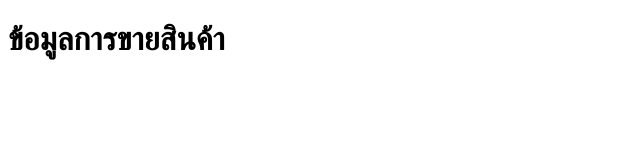
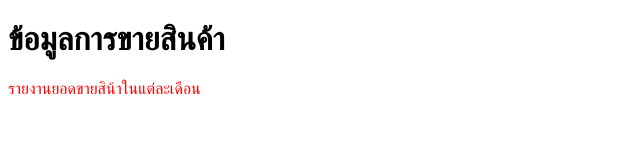
Before and after one commit to yasinthon18/yew-project_sec2, a plain HTML site: page index.html in a window 1280 px wide. Shown: the whole page, without its empty margins (0-640 px from the left). Drawn offline with Linux system fonts and the light colour scheme.

Commit message:
add report sale

```diff
--- a/index.html
+++ b/index.html
@@ -4,8 +4,14 @@
     <meta charset="UTF-8">
     <meta name="viewport" content="width=device-width, initial-scale=1.0">
     <title>Document</title>
+    <style>
+        p{
+            color: red;
+        }
+    </style>
 </head>
 <body>
     <h1>ข้อมูลการขายสินค้า</h1>
+    <p>รายงานยอดขายสิน้าในแต่ละเดือน</p>
 </body>
 </html>
```
